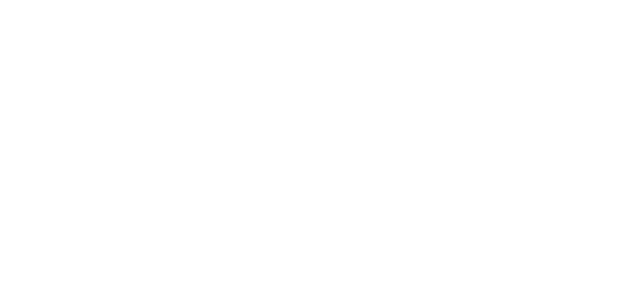
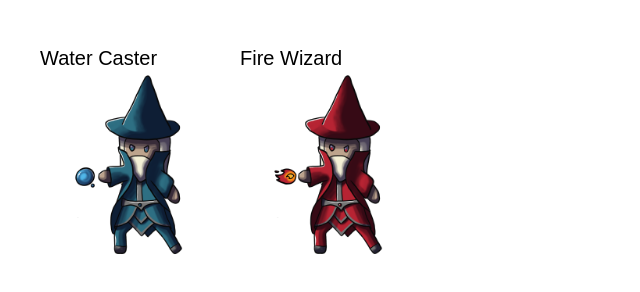
Before and after one commit to KaleChips22/JS-Tower-Defense-Game, a plain HTML site: page index.html in a window 1280 px wide. Shown: the whole page, without its empty margins (0-640 px from the left). Drawn offline with Linux system fonts and the light colour scheme.

Commit message:
added some testing

```diff
--- a/index.html
+++ b/index.html
@@ -15,6 +15,6 @@
 </head>
 <body>
     <canvas id="game-screen"></canvas>
-    <script src="index.js" type="module"></script>
+    <script src="js/index.js" type="module"></script>
 </body>
 </html>
--- a/js/canvasFunctions.js
+++ b/js/canvasFunctions.js
@@ -57,7 +57,7 @@ const text = (text, x, y) => {
 const width = canvas.width
 const height = canvas.height
 
-export default {
+export {
     fill,
     noFill,
     stroke,
--- a/js/index.js
+++ b/js/index.js
@@ -1,11 +1,19 @@
 import {
     noFill, fill, noStroke, stroke, rect, image, width, height, font, text
 } from './canvasFunctions.js'
+
+import FireWizard from './towers/FireWizard.js'
 import WaterCaster from './towers/WaterCaster.js'
 
-let tower = new WaterCaster()
+let towers = [
+    WaterCaster,
+    FireWizard
+]
 
-fill(0, 0, 0, 1)
-font('20px Arial')
-text(tower.name, 40, 65)
-image(tower.imageSrc, 40, 65, 200, 200)
+towers.forEach((t, i) => {
+    let tower = new (t)();
+    fill(0, 0, 0, 1)
+    font('20px Arial')
+    text(tower.name, 40 + 200 * i, 65)
+    image(tower.imageSrc, 40 + 200 * i, 65, 200, 200)
+})
--- a/js/towers/FireWizard.js
+++ b/js/towers/FireWizard.js
@@ -1,5 +1,5 @@
-import Tower from './Tower'
-import Upgrade from './Upgrade'
+import Tower from './Tower.js'
+import Upgrade from './Upgrade.js'
 
 const upgradeImgSrc = a => `./images/firewizard/upgrades/${a}.png`
 
--- a/js/towers/WaterCaster.js
+++ b/js/towers/WaterCaster.js
@@ -1,5 +1,5 @@
-import Tower from './Tower'
-import Upgrade from './Upgrade'
+import Tower from './Tower.js'
+import Upgrade from './Upgrade.js'
 
 const upgradeImgSrc = a => `./images/watercaster/upgrades/${a}.png`
 
```
